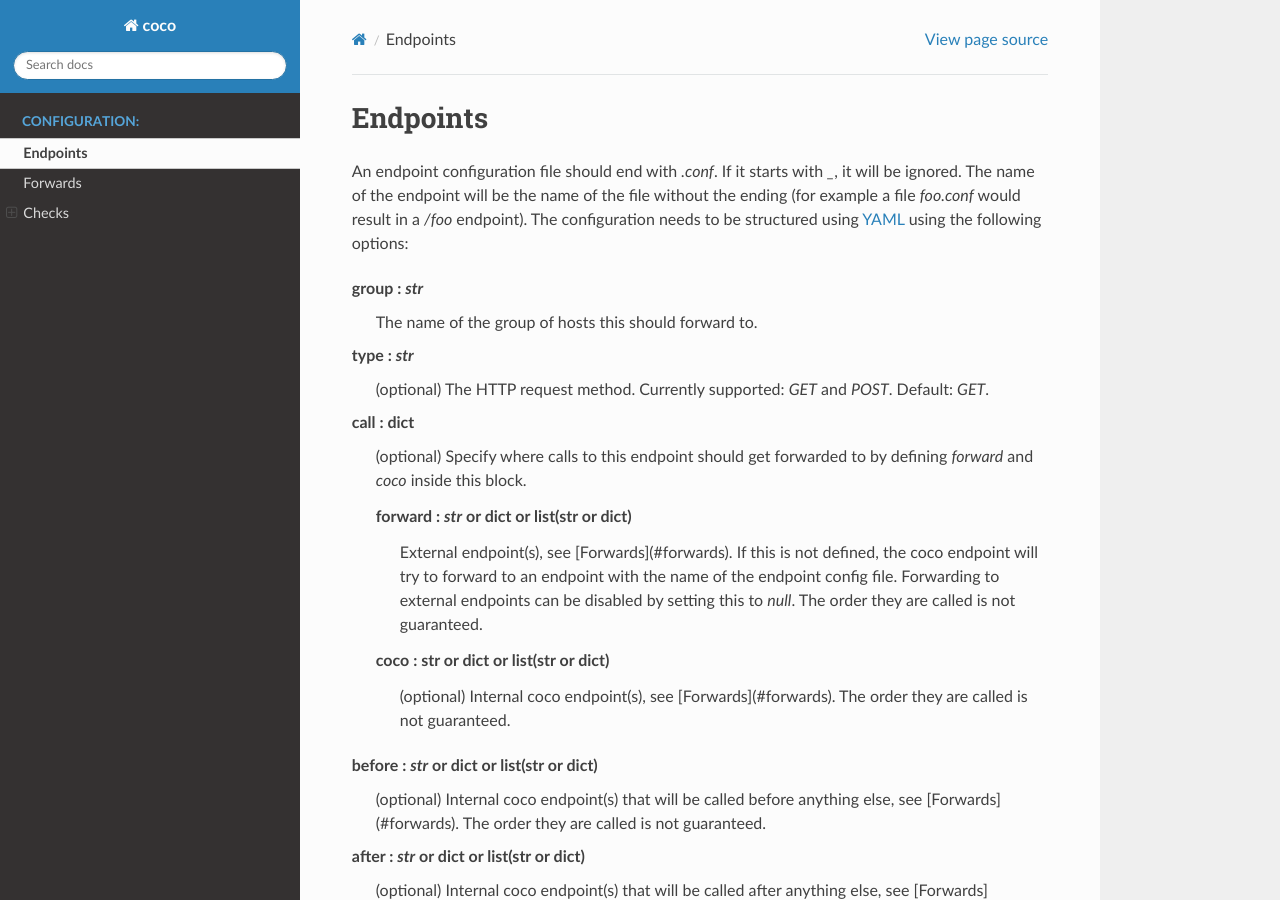
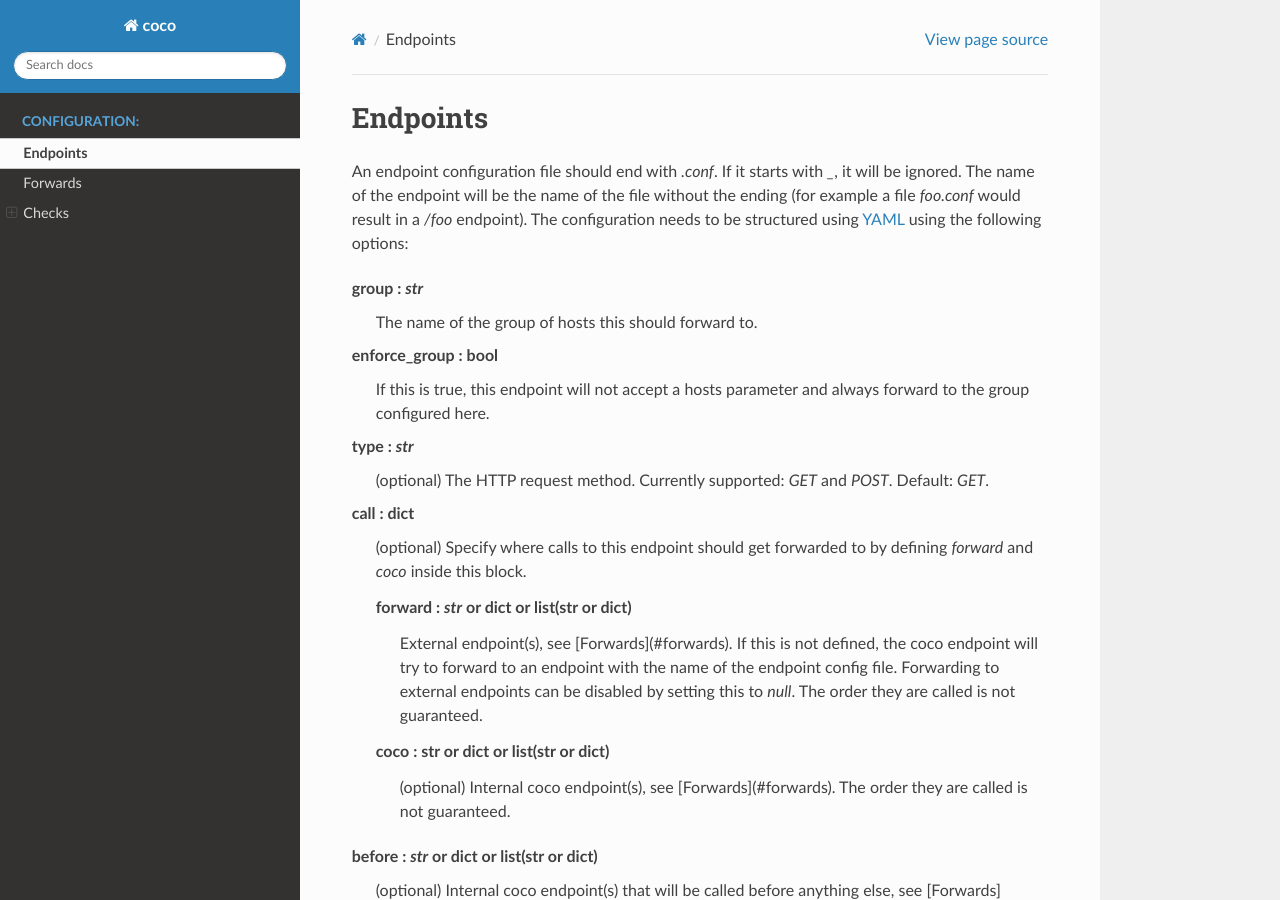
Before and after one commit to chime-experiment/coco, a Sphinx documentation site: the page built from docs/endpoint.rst, in a window 1280 px wide and 900 px high. Built offline with Sphinx 7.4.7 and the Read the Docs theme 2.0.0, drawn with Linux system fonts in a browser that asks for light colours.

Commit message:
feat(endpoint): add option enforce_group
This was needed if for example a failed config hash check should trigger
an `on_failure: call_single_host: restart-cluster`: The get_gps_time
that is part of start_cluster should not be sent to the desynced node.
Instead its group (the gps server) is now enforced.

```diff
--- a/docs/endpoint.rst
+++ b/docs/endpoint.rst
@@ -8,6 +8,9 @@ to be structured using `YAML <https://en.wikipedia.org/wiki/YAML>`_ using the fo
 
 group : `str`
     The name of the group of hosts this should forward to.
+enforce_group : bool
+    If this is true, this endpoint will not accept a hosts parameter and always forward to the
+    group configured here.
 type : `str`
     (optional) The HTTP request method. Currently supported: `GET` and `POST`. Default: `GET`.
 call : dict
```
Also changed, not shown: 2 other files.
